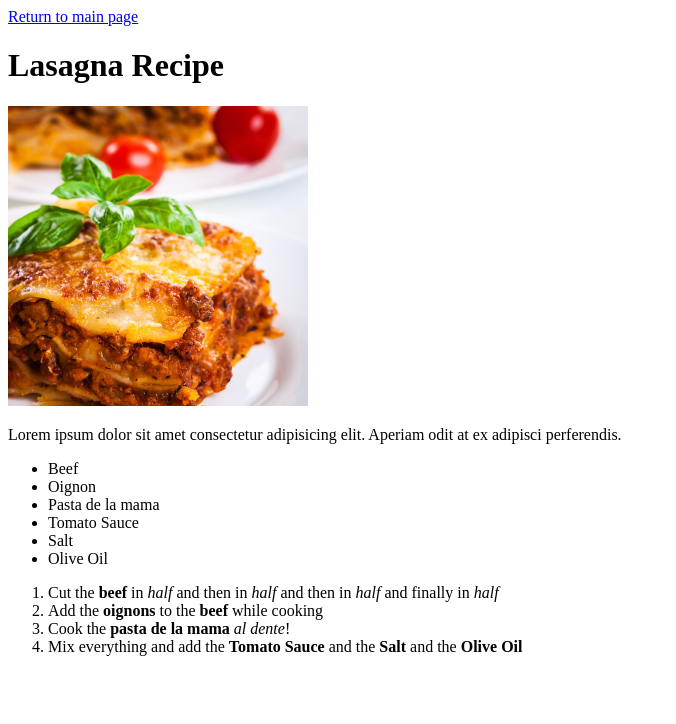
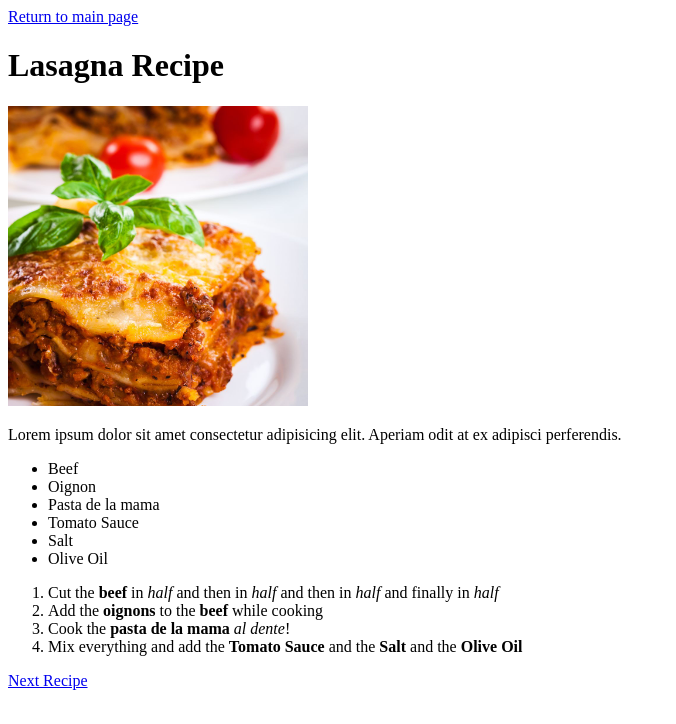
Before and after one commit to ImKaiju/odin-recipes, a plain HTML site: page recipes/lasagna.html in a window 1280 px wide. Shown: the whole page, without its empty margins (0-676 px from the left). Drawn offline with Linux system fonts and the light colour scheme.

Commit message:
Fix next recipe for lasagna page

```diff
--- a/recipes/lasagna.html
+++ b/recipes/lasagna.html
@@ -24,6 +24,7 @@
         <li>Cook the <strong>pasta de la mama</strong> <em>al dente</em>!</li>
         <li>Mix everything and add the <strong>Tomato Sauce</strong> and the <strong>Salt</strong> and the <strong>Olive Oil</strong></li>
     </ol>
+    <a href="Kale Salad.html">Next Recipe</a>
 
 </body>
 </html>
```
